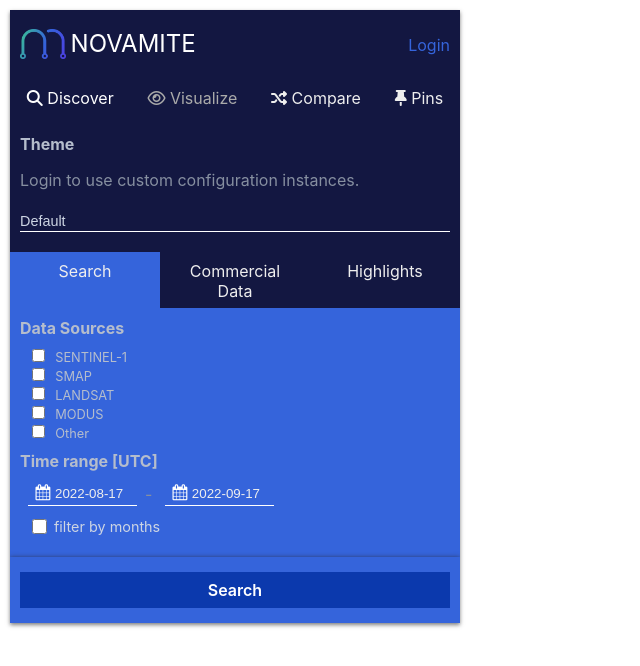
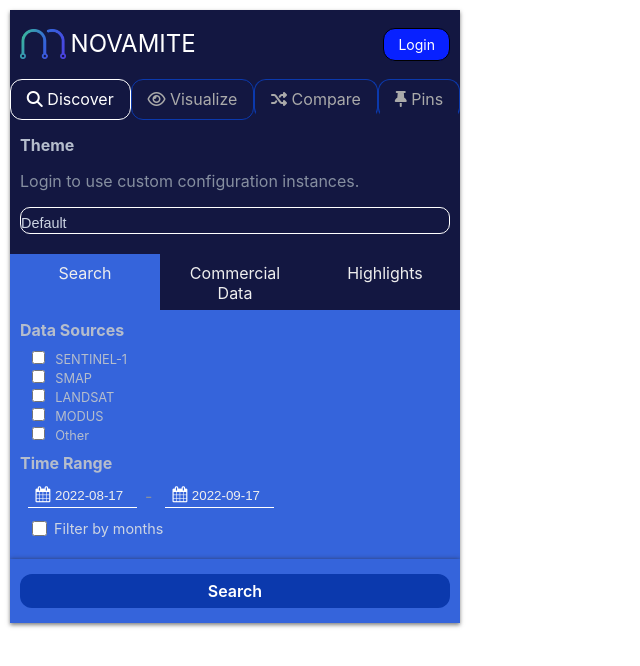
Before and after one commit to mely11/novamiteTestProject, a plain HTML site: page index.html in a window 1280 px wide. Shown: the whole page, without its empty margins (0-640 px from the left). Drawn offline with Linux system fonts and the light colour scheme.

Commit message:
new styles for buttons

```diff
--- a/index.html
+++ b/index.html
@@ -41,6 +41,7 @@
 
         <!-- <div class="main"> -->
         <div id="app">
+            <!-- Implement map -->
             <div class="tools-wrapper">
                 <div class="tools-container" style="display: flex;">
                     <!-- Logo & Login -->
@@ -57,6 +58,7 @@
                         <div class="right">
                             <div class="row">
                                 <span class="user-panel">
+                                    <!--<div class="search-btn-wrapper"><a class="eob-btn  full-size ">Search</a></div>-->
                                     <div class="login-button" title="Login to unlock advanced features">
                                         Login
                                     </div>
@@ -175,7 +177,7 @@
                                         </div>
                                         <div class="clear"></div>
                                         <div class="select-time-range">
-                                            <div class="top-label">Time range [UTC]</div>
+                                            <div class="top-label">Time Range</div>
                                             <div class="date-pickers-wrapper">
                                                 <div class="date-picker ">
                                                     <div class="date-picker-input-wrapper"><i
@@ -190,7 +192,7 @@
                                                 <div class="calendar-holder"></div>
                                             </div>
                                             <div class="filter-search-by-months"><label class="align-checkbox"><input
-                                                        type="checkbox" value="filter-by-months"> &nbsp;filter by months</label>
+                                                        type="checkbox" value="filter-by-months"> &nbsp;Filter by months</label>
                                                 <div class="months"></div>
                                             </div>
                                         </div>
--- a/styles.css
+++ b/styles.css
@@ -28,6 +28,7 @@
     z-index: 500;
 }
 .tools-wrapper .tools-container {
+
     max-height: calc(100vh - 20px);
     display: flex;
     flex-flow: column;
@@ -111,22 +112,32 @@
 span.user-panel {
 }
 #logo-header .user-panel .login-button {
-    color: #3564DB;
-    font-size: 16px;
+    border-radius: 12px;
+    border: 1px solid #000;
+    color: #fff;
+    background-color: #0821ff;
+    padding: 7px 14px;
+    font-size: 14px;
     cursor: pointer;
+    display: inline-block;
 }
 
 /* SearchTabButton */
 .tab-list .tab-selected {
+    border-radius: 12px;
+    border: 1px solid #fff;
     color: #fff;
     background-color: #131741;
 }
 .tab-list li {
+    border-radius: 12px;
+    border: 1px solid #0B39AD;
+
     flex: auto;
     text-align: center;
     list-style: none;
     cursor: pointer;
-    color: #eee;
+    color: #aaa;
     padding: 9px 4px 7px;
     border-bottom: 4px solid transparent;
 }
@@ -137,8 +148,10 @@
 ul {
     list-style-type: disc;
 }
-/* visualization-tabButton */
+/* visualization-tabButton disabled */
 .tab-list li[disabled] {
+    border-radius: 12px;
+    border: 1px solid #0B39AD;
     color: #aaa;
 }
 /* SearchTab tabPanelContainer */
@@ -182,8 +195,8 @@
     background-position-x: 100%;
     background-position-y: 0;
     border: none;
-    border-bottom: 1px solid #fff;
-    border-radius: 0;
+    border-radius: 10px;
+    border: 1px solid #fff;
     padding: 7px 15px 2px 0;
     color: #cdd5e3;
     font-size: .9em;
@@ -406,6 +419,9 @@
     z-index: 1;
 }
 .search-panel .search-btn-wrapper .eob-btn {
+    border-radius: 12px;
+    border: 1px;
+    padding: 7px 14px;
     margin: 15px 10px;
     display: block;
     text-align: center;
```
